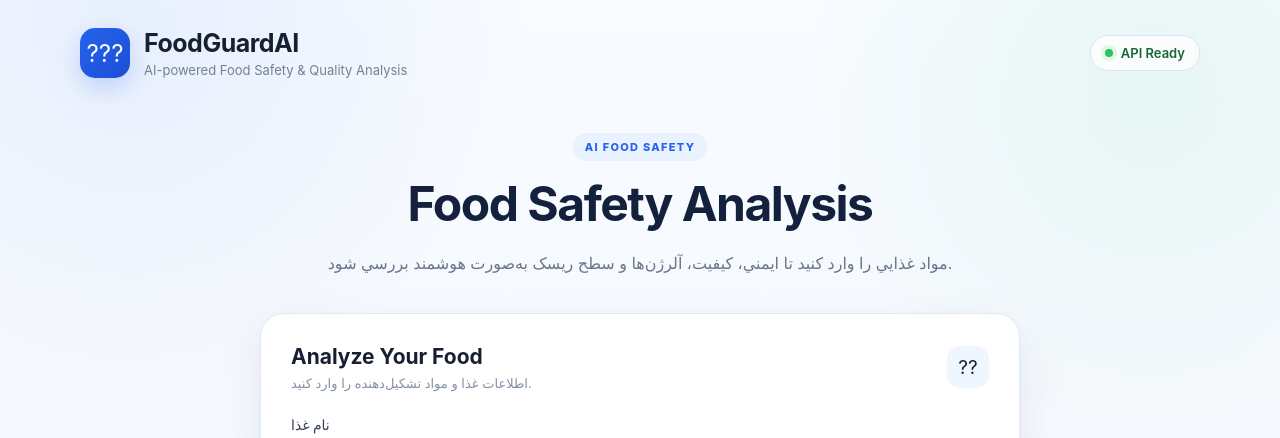
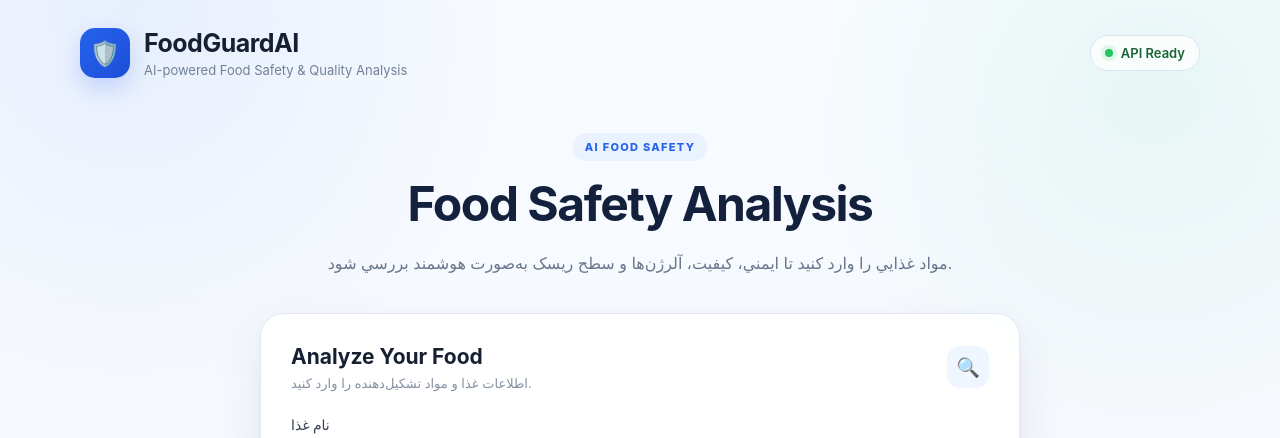
Before and after one commit to mehreganfatemeh903-arch/FoodGuardAI, a React (Vite) app in the folder frontend/: page / in a window 1280 px wide. Shown: the top 438 px of the page. Built offline with nearby package versions, Linux system fonts and the light colour scheme.

Commit message:
fix: replace remaining broken icons

```diff
--- a/frontend/src/App.jsx
+++ b/frontend/src/App.jsx
@@ -53,7 +53,7 @@ function App() {
     <main className="app">
       <header className="header">
         <div className="brand">
-          <div className="brand-icon">???</div>
+          <div className="brand-icon">🛡️</div>
 
           <div>
             <h1>FoodGuardAI</h1>
@@ -85,7 +85,7 @@ function App() {
             <p>اطلاعات غذا و مواد تشکيل‌دهنده را وارد کنيد.</p>
           </div>
 
-          <span className="card-icon">??</span>
+          <span className="card-icon">🔍</span>
         </div>
 
         <form onSubmit={analyzeFood}>
```
